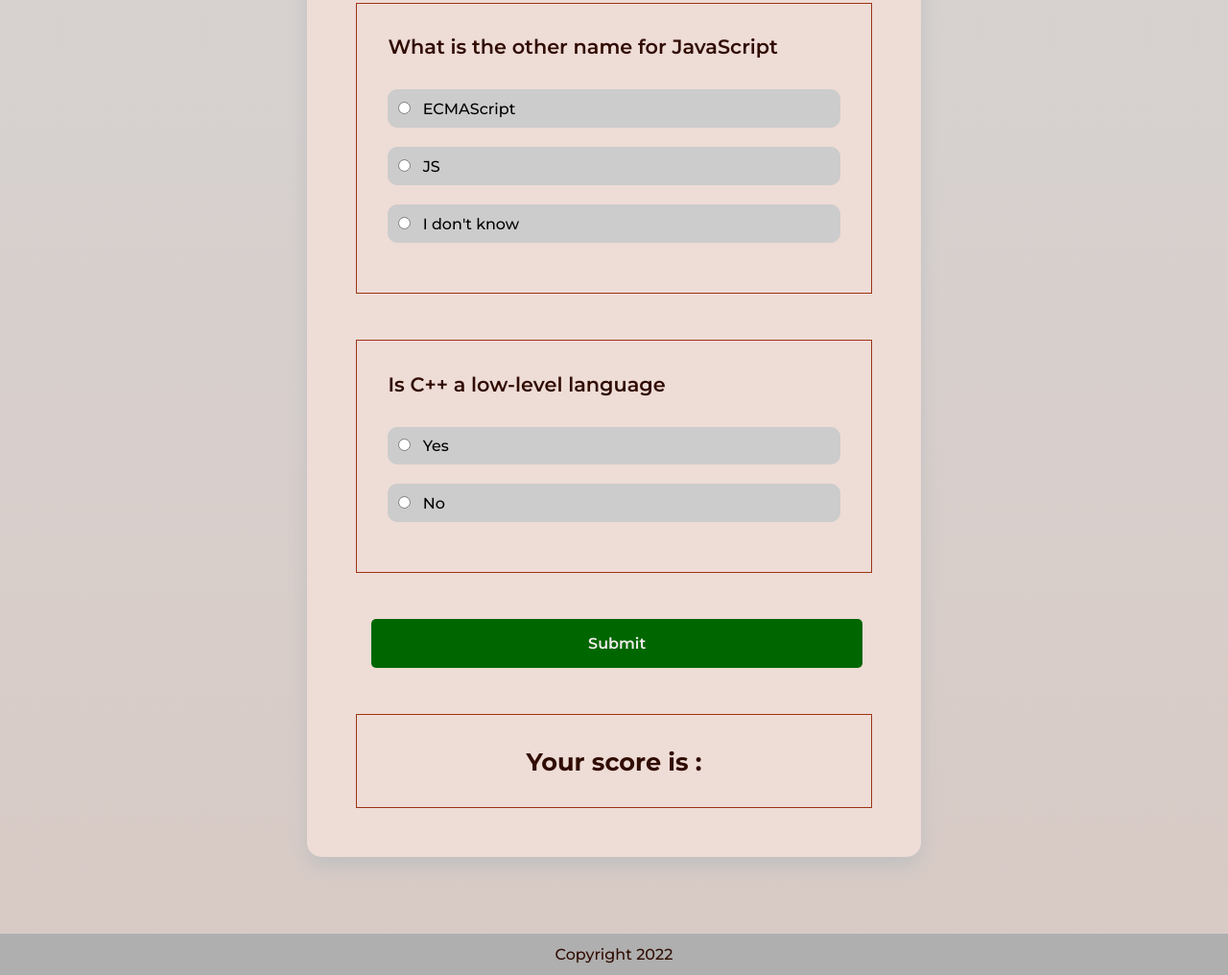
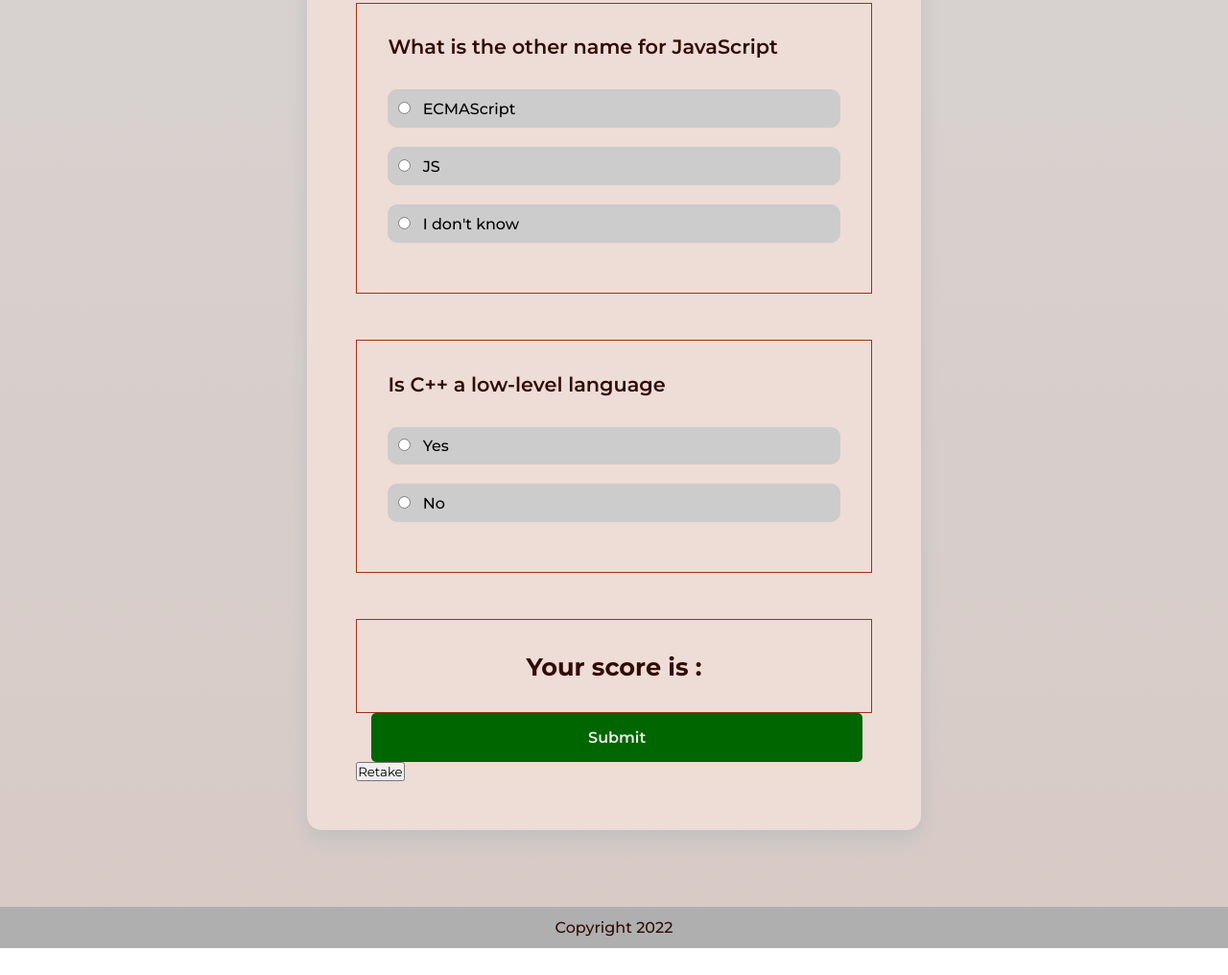
Before and after one commit to qurriahSam/quizBoard, a plain HTML site: page index.html in a window 1280 px wide. Shown: the part 532-1548 px from the top of the page at 96% size. After the commit the page ends 1520 px from the top, so only its background shows below. Drawn offline with Linux system fonts and the light colour scheme.

Commit message:
style: add retake button

```diff
--- a/index.html
+++ b/index.html
@@ -53,12 +53,13 @@
           <label for="no">No</label><br />
         </span>
       </form>
-      <button class="submit" type="submit">Submit</button>
       <div class="results">
         <h2>Your score is :</h2>
         <p id="showResult"></p>
         <p id="percentage"></p>
       </div>
+      <button class="submit" type="submit">Submit</button>
+      <button id="hider" class="retake">Retake</button>
     </section>
     <footer>
       <p>Copyright 2022</p>
```
